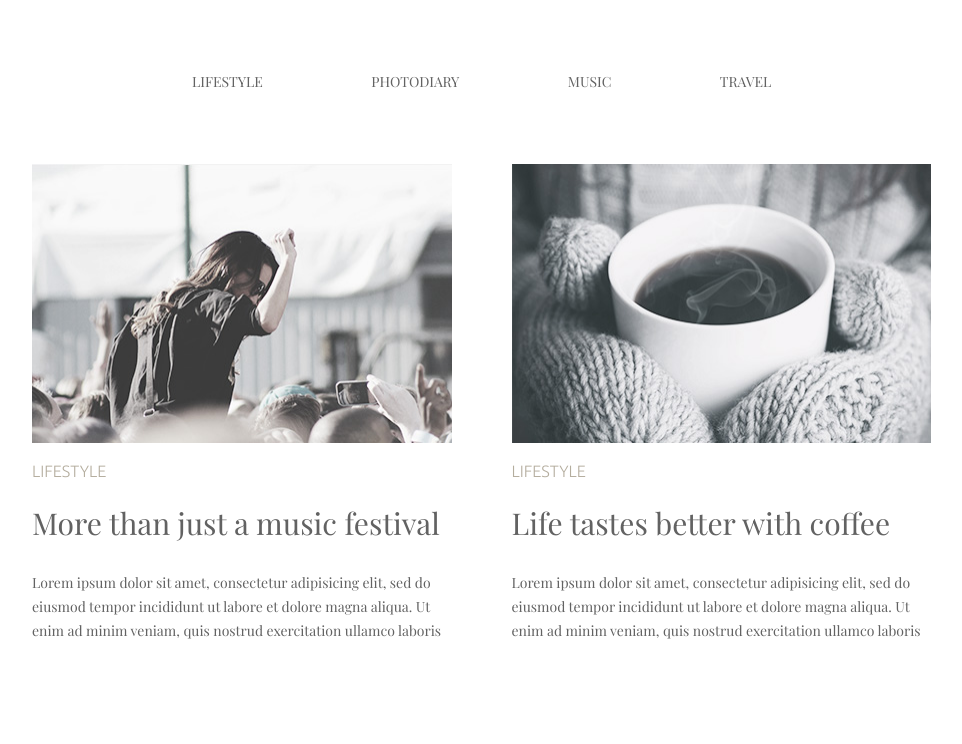
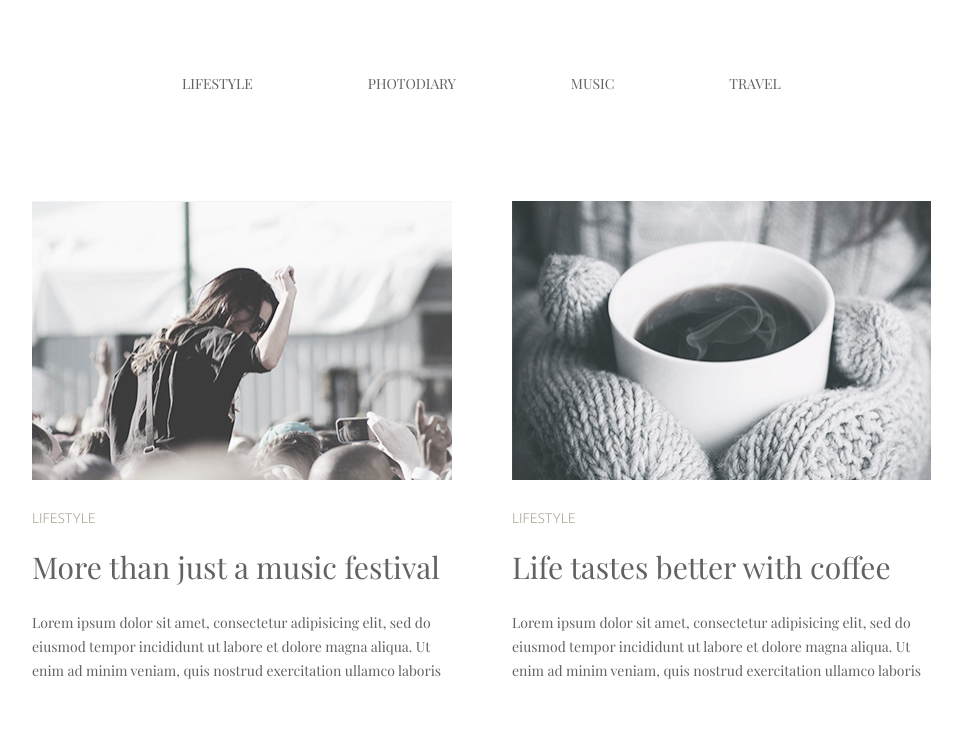
Before and after one commit to ivanberko/goit-course-html-css, a plain HTML site: page hw-03/index.html in a window 1280 px wide. Shown: the top 744 px of the page, without its empty margins (158-1120 px from the left). Drawn offline with nearby package versions, Linux system fonts and the light colour scheme.

Commit message:
added updating

```diff
--- a/hw-03/assets/css/main.css
+++ b/hw-03/assets/css/main.css
@@ -17,24 +17,26 @@ body {
   width: 900px;
   margin: 0 auto;
 }
+.wrapper {
+  margin-bottom: 50px;
+}
 
 .nav__item {
   list-style: none;
   text-transform: uppercase;
   line-height: 24px;
-  padding-right: 160px;
-  padding-left: 160px;
-  padding-top: 70px;
-  padding-bottom: 70px;
-  margin: 0;
+  margin: 72px 150px 100px;
+  padding: 0;
+  font-size: 0;
 }
 
 .nav__item li {
   display: inline-block;
-  padding-right: 105px;
+  padding-right: 115px;
+  font-size: 14px;
 }
 
-.nav__item li:nth-of-type(4) {
+.nav__item li:last-child {
   padding-right: 0;
 }
 
@@ -44,14 +46,16 @@ body {
   transition: .2s;
 }
 
-.nav__item a:hover {
+.nav__item a:hover,
+.nav__item a:focus {
   color: #03a9f4;
+  outline: 0;
 }
 
 .wrapper__list {
   list-style: none;
-  margin: 0;
   padding: 0;
+  font-size: 0;
 }
 
 .wrapper__list__item h3 {
@@ -59,27 +63,36 @@ body {
   font-family: 'Ubuntu', sans-serif;
   font-weight: 300;
   color: #b4ad9e;
+  font-size: 14px;
+  margin: 30px 0 24px;
 }
 
 .wrapper__list__item h2 {
   font-size: 30px;
   font-weight: 400;
+  margin: 0 0 26px;
+
 }
 
 .wrapper__list__item p {
   line-height: 24px;
   font-weight: 400;
-  margin-top: 30px;
+  font-size: 14px;
+  margin: 0;
 }
 
 .wrapper__list__item {
   display: inline-block;
   width: 420px;
-  margin-bottom: 90px;
+  margin-bottom: 128px;
+}
+
+.wrapper__list__item:nth-last-child(-n + 2) {
+  margin-bottom: 0;
 }
 
 .wrapper__list__item:nth-of-type(2n+1) {
-  margin-right: 56px;
+  margin-right: 60px;
 }
 
 .button {
@@ -104,7 +117,8 @@ button {
   transition: .2s;
 }
 
-button:hover {
+button:hover,
+button:focus {
   border: 1px solid #03a9f4;
   color: #03a9f4;
 }
```
